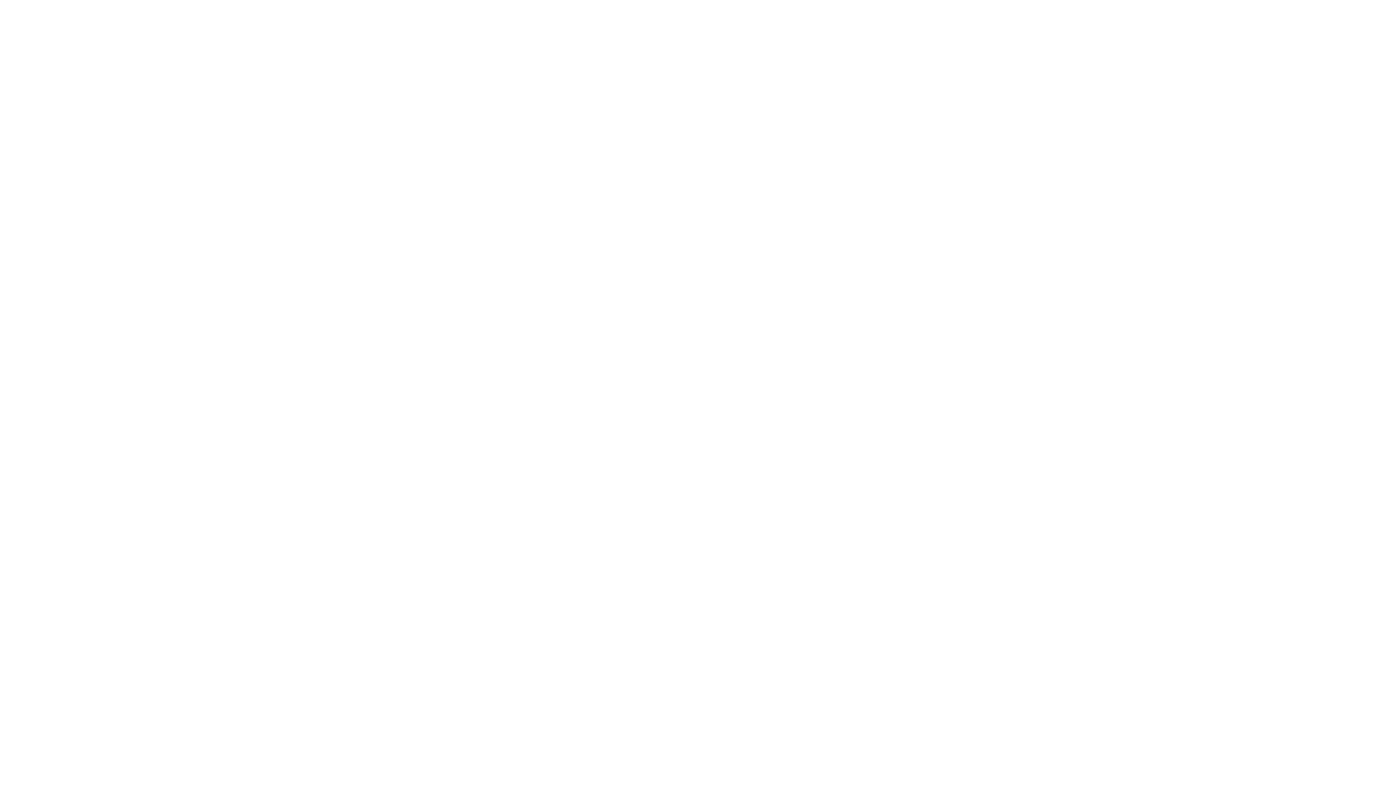
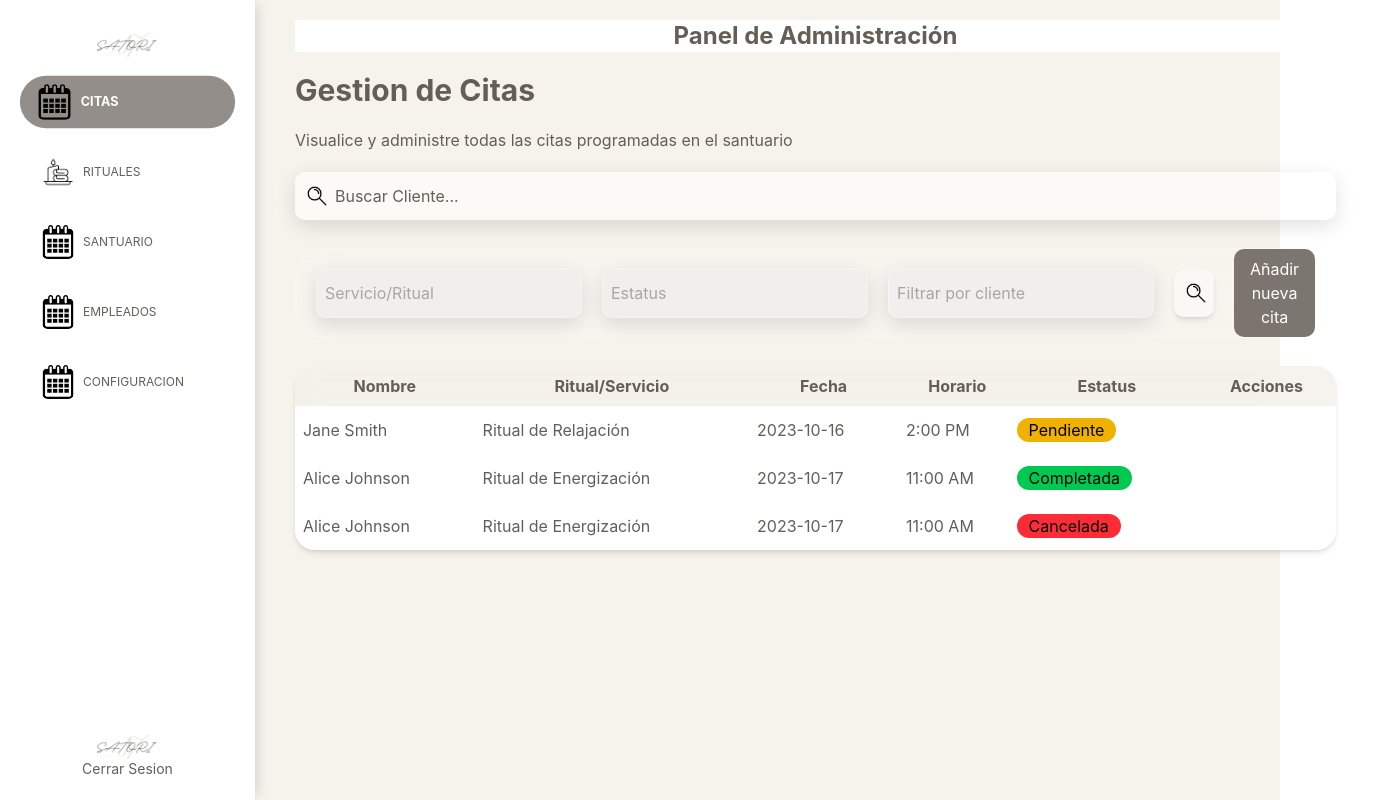
Before and after one commit to Irvin143/SatoriSpa, a React (Vite) app: page /administracion in a window 1280 px wide. Before the commit this address had no page. Shown: the whole page, 1376 px wide, since content can reach past the window. Built offline with nearby package versions, Linux system fonts and the light colour scheme.

Commit message:
Acomodo de rutas en paneles de Administracion

```diff
--- a/src/Routes/Rutas.jsx
+++ b/src/Routes/Rutas.jsx
@@ -1,4 +1,5 @@
 import { BrowserRouter, Routes, Route, Outlet } from "react-router-dom";
+
 import Principal from "../modules/princiapl/SatoriSpa1.jsx";
 
 import Reservacion from "../modules/citas/vistas/Reservacion.jsx";
@@ -8,7 +9,10 @@ import ReservacionDatos from "../modules/citas/vistas/ReservacionDatos.jsx";
 
 import Login from "../modules/login/vistas/Login.jsx";
 import Registro from "../modules/login/vistas/Registro.jsx";
+
 import Panel from "../modules/panelAdministracion/vistas/panel.jsx";
+import PanelRituales from "../modules/panelAdministracion/vistas/PanelRituales.jsx";
+import PanelCitas from "../modules/panelAdministracion/vistas/PanelCitas.jsx";
 
 
 function App() {
@@ -16,16 +20,23 @@ function App() {
     <BrowserRouter>
       <Routes>
         <Route path="/" element={<Panel />} />
+
+        <Route path="/administracion" element={<Panel />}>
+          <Route index element={<PanelCitas/>}/>
+          <Route path="rituales" element={<PanelRituales />} />
+          <Route path="citas" element={<PanelCitas />} />
+        </Route>
+
         <Route path="/login" element={<Login />} />
         <Route path="/principal" element={<Principal />} />
         <Route path="/registro" element={<Registro />} />
+
         <Route path="/reservacion" element={<Reservacion/>}>
           <Route index element={<ReservacionServicios/>}/>
           <Route path="horario" element={<ReservacionHorario />} />
           <Route path="datos" element={<ReservacionDatos />} />
         </Route>
 
-        <Route path="/reservaciondatos" element={<ReservacionDatos/>} />
       </Routes>
     </BrowserRouter>
   );
--- a/src/modules/citas/vistas/Reservacion.jsx
+++ b/src/modules/citas/vistas/Reservacion.jsx
@@ -13,6 +13,7 @@ import masaje from "../../../assets/masaje2.jpeg";
 import CitasHorario from "./ReservacionHorario.jsx";
 import CitasDatos from './ReservacionDatos.jsx';
 
+import fondoCitas from "../../../assets/FondoCitas.png";
 
 function Citas() {
   const [servicioSeleccionado, setServicioSeleccionado] = useState(null);
@@ -67,7 +68,8 @@ function Citas() {
       img: masaje
     },  ];
   return (
-      <div>
+      <div className='relative'>
+
           {/* SECCION HEADER */}
         <section className='fixed top-0 w-full z-50'>
           <header className=" top-0 w-full z-50
--- a/src/modules/panelAdministracion/vistas/PanelCitas.jsx
+++ b/src/modules/panelAdministracion/vistas/PanelCitas.jsx
@@ -10,7 +10,7 @@ export default function PanelCitas({btnAsideSelect}){
     const [btnFiltroSelect ,setBtnFiltroSelect] = useState("TODAS");
 
     return(
-        <section className={`${btnAsideSelect === 'CITAS' ? 'block' : 'hidden'} transition-all duration-300 p-5 lg:p-0 w-full`}>
+        <section className={`transition-all duration-300 p-5 lg:p-0 w-full`}>
             <h2 className = "font-bold text-3xl my-5">
                 Gestion de Citas
             </h2>
--- a/src/modules/panelAdministracion/vistas/PanelRituales.jsx
+++ b/src/modules/panelAdministracion/vistas/PanelRituales.jsx
@@ -15,7 +15,7 @@ function PanelRituales({btnAsideSelect}) {
     const [btnFiltroSelect ,setBtnFiltroSelect] = useState("TODOS");
 
     return(
-        <section className={`${btnAsideSelect === 'RITUALES' ? 'flex' : 'hidden'} text-[#655e57]  w-full flex flex-col items-center justify-start p-5`}>
+        <section className={`text-[#655e57]  w-full flex flex-col items-center justify-start p-5`}>
             <article className='lg:flex lg:items-center lg:justify-between lg:w-full lg:mb-10'>
                 <article>
                     <h2 className='font-bold text-3xl my-5'>Catalogo de Rituales</h2>
@@ -168,7 +168,7 @@ function CardServicio({ id, nombre, descripcion, onSeleccionar, tiempo = "60 min
                 </div> */}
                 <article className='flex items-center  justify-between'>
                     <span className="text-[1.2em] py-2 mt-3 font-bold w-[60%]">{nombre}</span>
-                    <article className='flex gap-6 w-[30%] lg:px-5 lg:w-[50%]  lg:justify-end '>
+                    <article className='flex mr-3 gap-6 w-[30%] lg:px-5 lg:m-0 lg:w-[50%]  justify-end '>
                         <button className="flex  group-hover:opacity-100 transition-opacity duration-300 hover:cursor-pointer">
                             <img src={iconLapiz} alt="Editar" className='w-[20px] h-[20px]' />
                         </button>
--- a/src/modules/panelAdministracion/vistas/panel.jsx
+++ b/src/modules/panelAdministracion/vistas/panel.jsx
@@ -1,5 +1,5 @@
 import { useState } from 'react';
-import { Link } from "react-router-dom";
+import { Link, Outlet } from "react-router-dom";
 
 import "@fontsource/playfair-display";
 
@@ -34,6 +34,7 @@ function Panel() {
                     w-full
                     border border-white/30
                     lg:flex-col
+                    lg:justify-between
                     lg:w-auto
                     lg:px-4 lg:py-5
                     lg:shadow-[6px_0_12px_-4px_rgba(0,0,0,0.15)]
@@ -46,6 +47,8 @@ function Panel() {
                     <BotonAside texto="CITAS" imagen={iconCalendario} btnSeleccionado={btnAsideSelect} onClick={() => setBtnAsideSelect("CITAS")} />
                     <BotonAside texto="RITUALES" imagen={iconRituales} btnSeleccionado={btnAsideSelect} onClick={() => setBtnAsideSelect("RITUALES")} />
                     <BotonAside texto="SANTUARIO" imagen={iconCalendario} btnSeleccionado={btnAsideSelect} onClick={() => setBtnAsideSelect("SANTUARIO")} />
+                    <BotonAside texto="EMPLEADOS" imagen={iconCalendario} btnSeleccionado={btnAsideSelect} onClick={() => setBtnAsideSelect("EMPLEADOS")} />
+                    <BotonAside texto="CONFIGURACION" imagen={iconCalendario} btnSeleccionado={btnAsideSelect} onClick={() => setBtnAsideSelect("CONFIGURACION")} />
                 </article>
                 <article className='hidden lg:flex lg:flex-col lg:items-center'>
                     <img src={logoSatori} alt="Logo Satori" className='w-[60px] ' />
@@ -55,17 +58,11 @@ function Panel() {
 
 
             <article className='flex flex-col mt-5 lg:px-10  items-center justify-center w-full'>
-                <header>
-                    <h1 className='text-2xl font-bold'>Panel de Administración</h1>
+                <header className='w-full bg-white'>
+                    <h1 className='text-2xl text-center font-bold '>Panel de Administración</h1>
                 </header>
 
-                <PanelRituales
-                    btnAsideSelect={btnAsideSelect}
-                />
-
-                <PanelCitas
-                    btnAsideSelect={btnAsideSelect}
-                />
+                <Outlet/>
 
             </article>
         </div>
@@ -74,7 +71,8 @@ function Panel() {
 
 function BotonAside({ texto, imagen, btnSeleccionado, onClick }){
     return (
-        <button
+        <Link
+            to = {`/administracion/${texto}`}
             onClick={onClick}
             className={`
                 flex flex-col py-3 items-center w-full lg:py-0 lg:pr-20 lg:pl-2 lg:flex-row text-left rounded-full
@@ -83,14 +81,14 @@ function BotonAside({ texto, imagen, btnSeleccionado, onClick }){
                 transition-all duration-300
                 ${
                 btnSeleccionado === texto
-                    ? "font-bold shadow-black/20 scale-105 bg-[#655e57] text-white"
-                    : "hover:scale-105 hover:bg-[#655e57]/80 hover:text-white"
+                    ? "font-bold shadow-black/20 scale-105 bg-[#655e57]/70 text-white"
+                    : "hover:scale-105 hover:bg-[#655e57]/50 hover:text-white hover:font-bold"
                 }
             `}
             >
                 <img src={imagen} alt=""  className={`w-[50px] h-[50px]  rounded-[15px] p-2 `}/>
                 {texto}
-        </button>
+        </Link>
     );
 }
 
```
Also changed, not shown: src/modules/citas/vistas/ReservacionServicios.jsx (+17 -7 lines).
